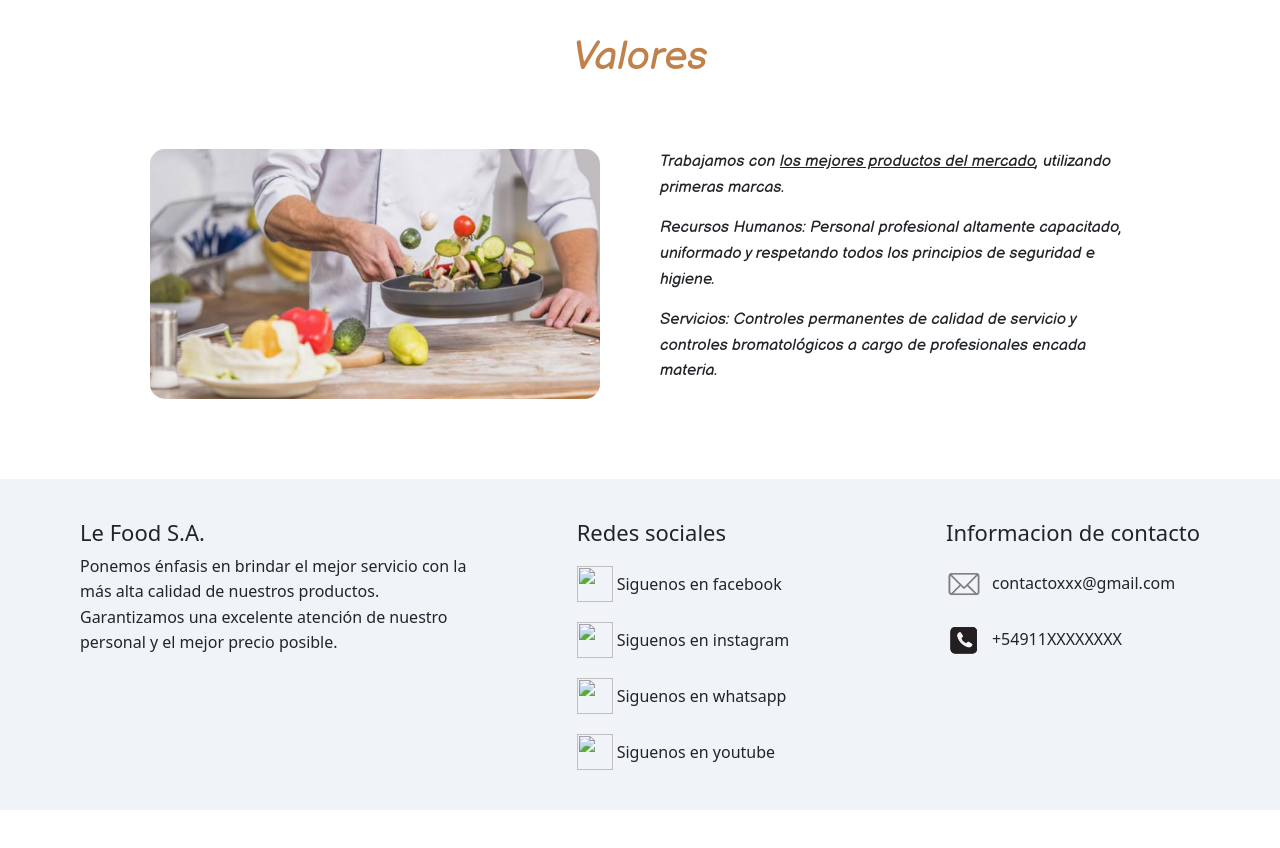
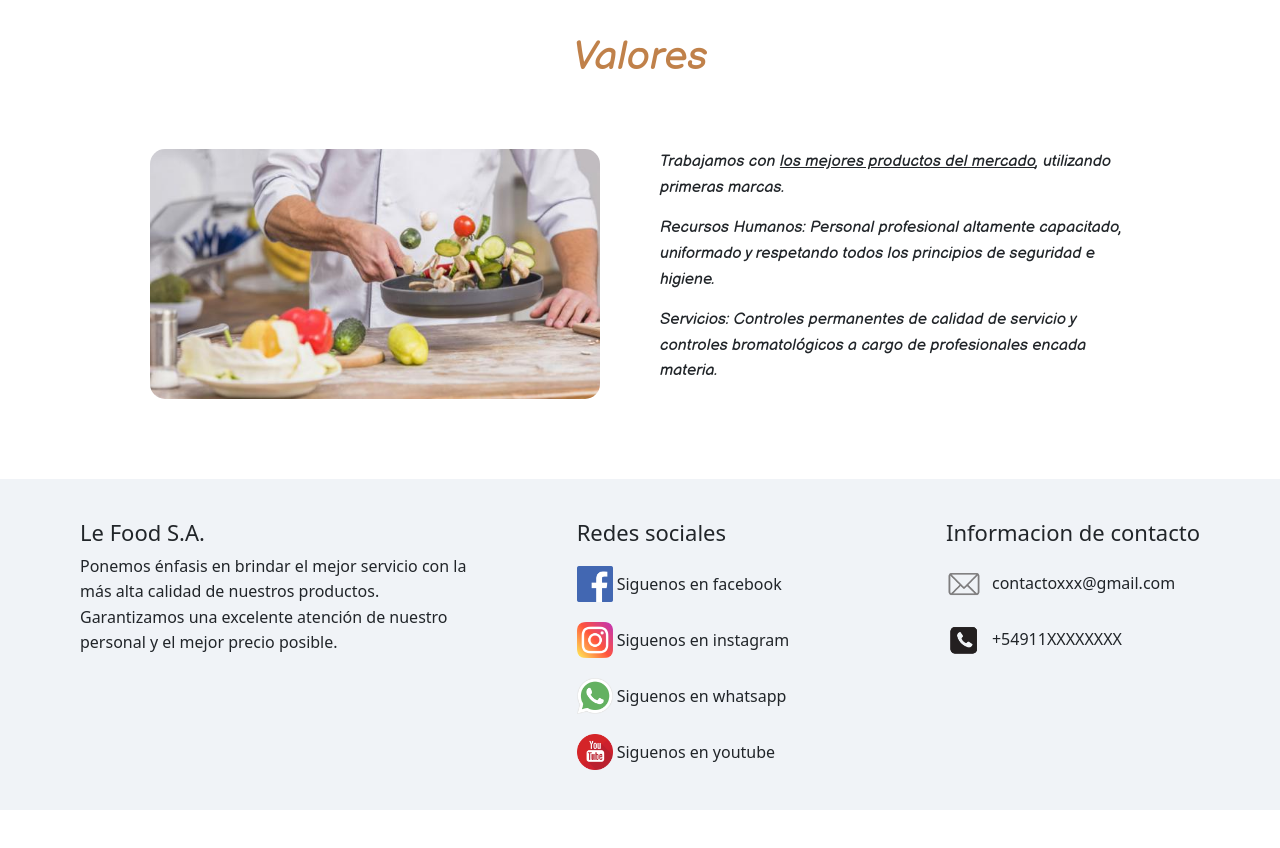
Before and after one commit to rogerllanos/Coder_gastronomiaLlanos, a website: page pages/seccion2.html in a window 1280 px wide. Shown: the part 527-1375 px from the top of the page. Drawn offline with nearby package versions, Linux system fonts and the light colour scheme; the site is published under a folder, as on GitHub Pages, so addresses that start at the root find nothing.

Commit message:
coldao de ".." areglo de img

```diff
--- a/pages/seccion2.html
+++ b/pages/seccion2.html
@@ -78,19 +78,19 @@
       <div class="column2">
         <h4>Redes sociales</h4>
         <div class="row">
-          <a href="https://www.facebook.com/"><img src="/img/facebook.png"></a>
+          <a href="https://www.facebook.com/"><img src="../img/facebook.png"></a>
           <label>Siguenos en facebook</label>
         </div>
         <div class="row">
-          <a href="https://www.instagram.com/"><img src="/img/instagram.png"></a>
+          <a href="https://www.instagram.com/"><img src="../img/instagram.png"></a>
           <label>Siguenos en instagram</label>
         </div>
         <div class="row">
-          <a href="https://www.whatsapp.com/"><img src="/img/whatsapp.png"></a>
+          <a href="https://www.whatsapp.com/"><img src="../img/whatsapp.png"></a>
           <label>Siguenos en whatsapp</label>
         </div>
         <div class="row">
-          <a href="https://www.youtube.com/"><img src="/img/youtube.png"></a>
+          <a href="https://www.youtube.com/"><img src="../img/youtube.png"></a>
           <label>Siguenos en youtube</label>
         </div>
       </div>
```
Also changed, not shown: pages/seccion3.html (+4 -4 lines), pages/seccion4.html (+4 -4 lines), pages/seccion5.html (+4 -4 lines).
